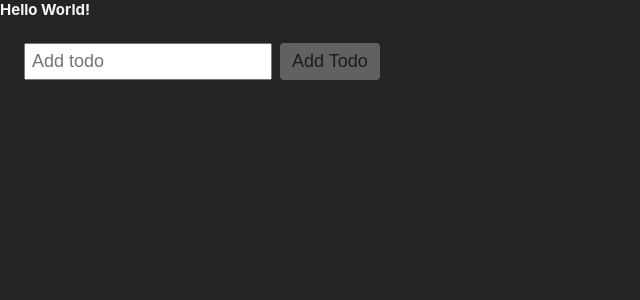
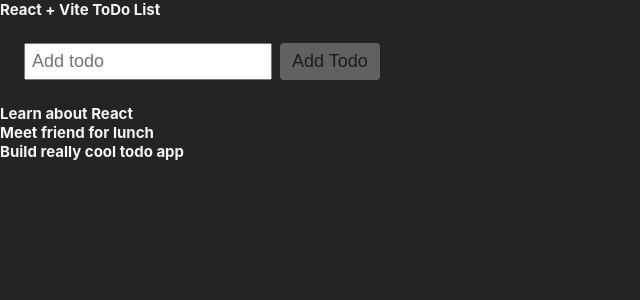
Before and after one commit to MiguelMachado-dev/ReactToDoList, a React (Vite) app: page / in a window 1280 px wide. Shown: the top 300 px of the page, without its empty margins (0-640 px from the left). Built offline with nearby package versions, Linux system fonts and the light colour scheme.

Commit message:
feat: render todo and add todo to do on todo app
Co-authored-by: Raine Corrêa da Costa  <raineenf@gmail.com>

```diff
--- a/src/App.tsx
+++ b/src/App.tsx
@@ -10,11 +10,21 @@ function App() {
     { text: 'Build really cool todo app', complete: false },
   ])
 
+  // TODO: Component to render todos
+  // TODO: Mark todo as complete
+  // TODO: filter todos
+
   return (
-    <div className="App">
-      <h2>Hello World!</h2>
+    <div>
+      <h2>React + Vite ToDo List</h2>
 
       <AddTodo setTodos={setTodos} existingTodos={todos} />
+
+      {todos.map((todo, index) => (
+        <div key={index}>
+          <h2>{todo.text}</h2>
+        </div>
+      ))}
     </div>
   )
 }
```
